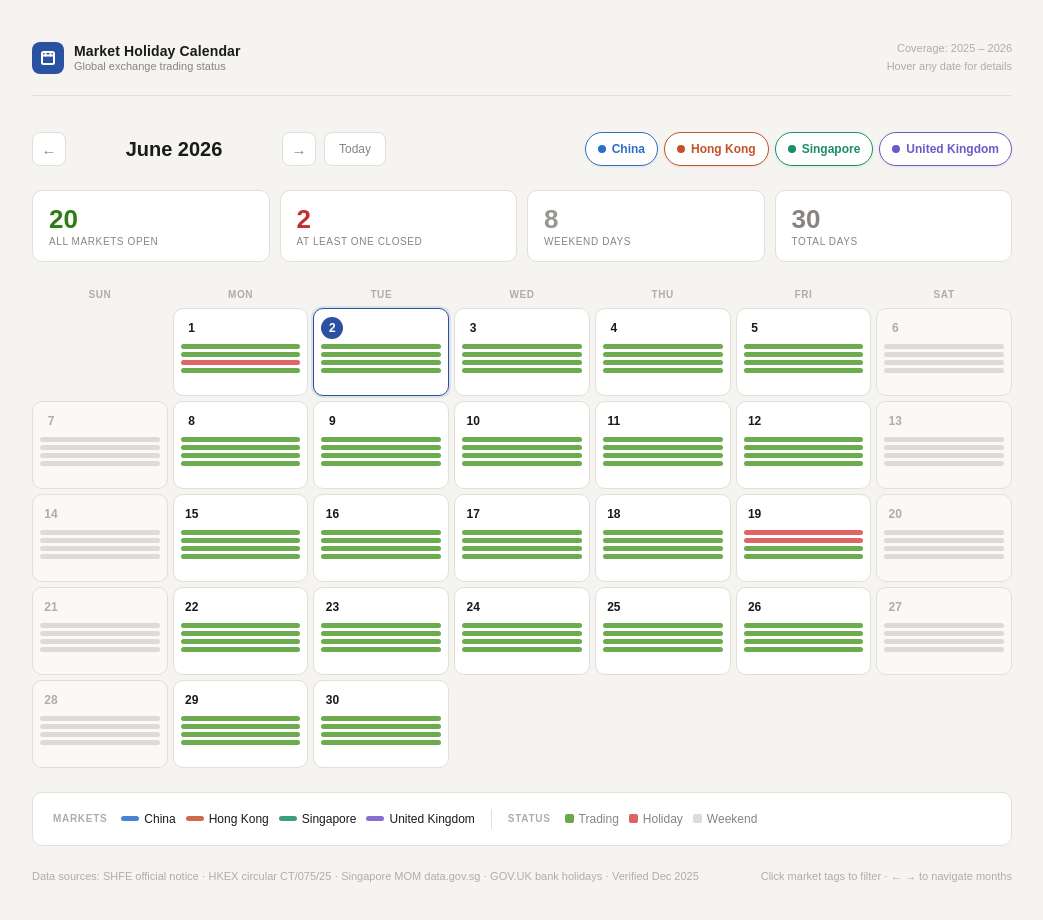
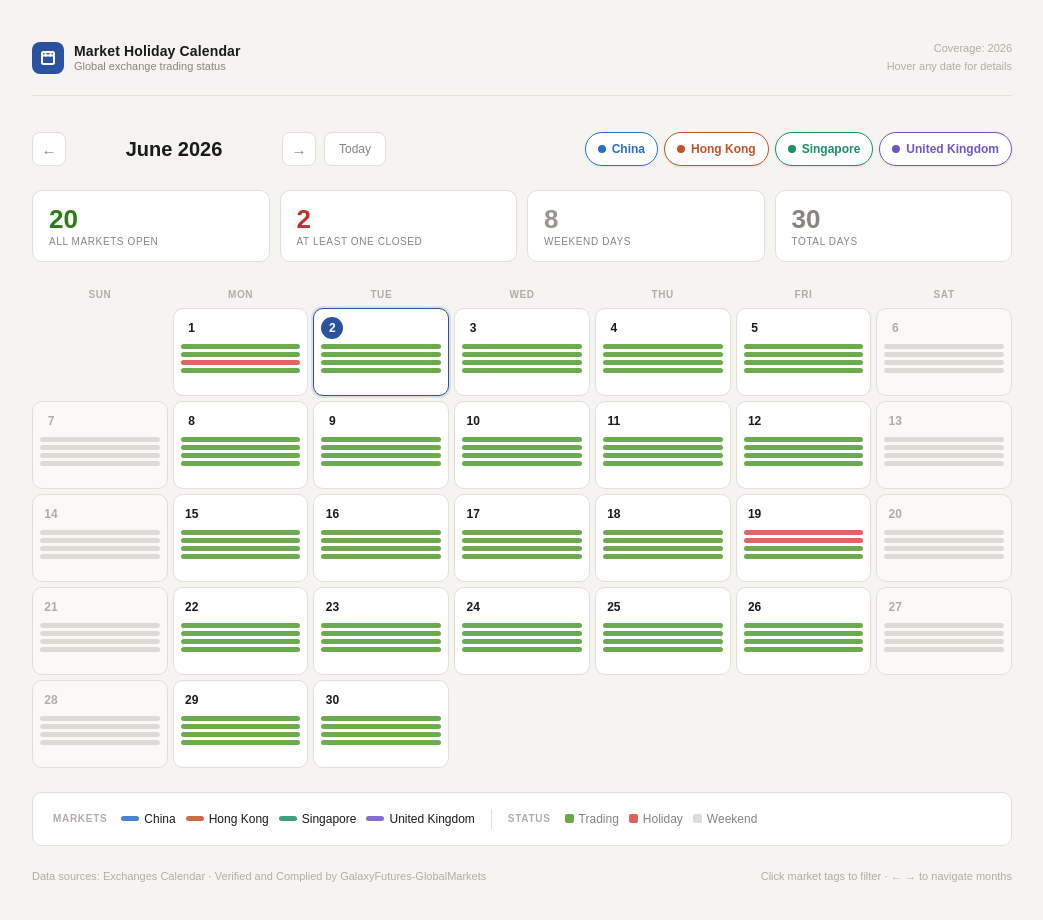
Before and after one commit to GalaxyFutures-Notice/Public-Holiday-Check, a plain HTML site: page index.html in a window 1280 px wide. Shown: the whole page, without its empty margins (118-1161 px from the left). Drawn offline with Linux system fonts and the light colour scheme.

Commit message:
Update index.html

```diff
--- a/index.html
+++ b/index.html
@@ -80,7 +80,7 @@ footer{margin-top:1.5rem;font-size:11px;color:var(--muted2);display:flex;justify
       <div class="logo-sub">Global exchange trading status</div>
     </div>
   </div>
-  <div class="header-right">Coverage: 2025 – 2026<br>Hover any date for details</div>
+  <div class="header-right">Coverage: 2026<br>Hover any date for details</div>
 </header>
 <div class="toolbar">
   <div class="nav-group">
@@ -111,7 +111,7 @@ footer{margin-top:1.5rem;font-size:11px;color:var(--muted2);display:flex;justify
   </div>
 </div>
 <footer>
-  <span>Data sources: SHFE official notice · HKEX circular CT/075/25 · Singapore MOM data.gov.sg · GOV.UK bank holidays · Verified Dec 2025</span>
+  <span>Data sources: Exchanges Calendar · Verified and Complied by GalaxyFutures-GlobalMarkets</span>
   <span>Click market tags to filter · &#8592; &#8594; to navigate months</span>
 </footer>
 </div>
```
